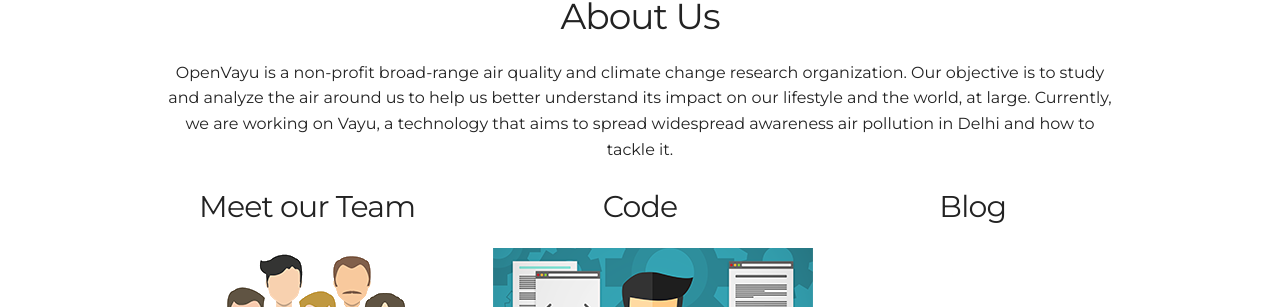
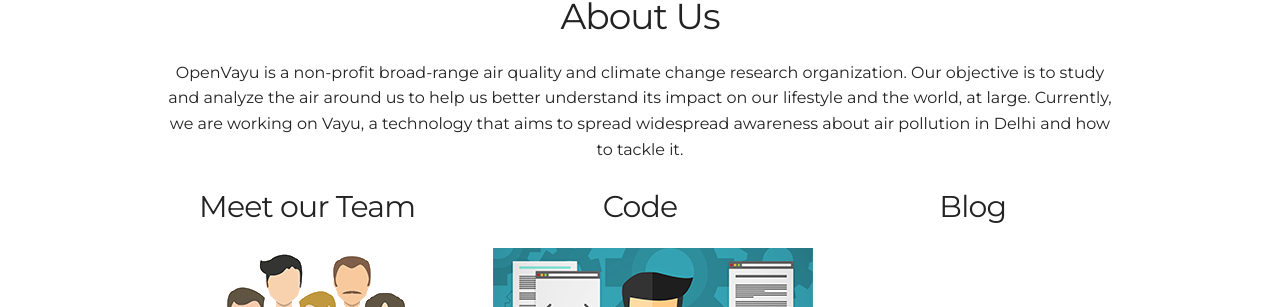
Before and after one commit to disha-surana/ChaitanyaBaweja.github.io, a Jekyll site: the page built from index.html, in a window 1280 px wide and 900 px high, scrolled down 727 px. Shown: the part 197-504 px from the top of the window. Built offline with Jekyll 4.4.1, drawn with Linux system fonts in a browser that asks for light colours.

Commit message:
Update _config.yml

```diff
--- a/_config.yml
+++ b/_config.yml
@@ -6,10 +6,10 @@ description: A non-profit broad-range air quality and climate change research or
 
 # User settings
 username: OpenVayu
-user_description: OpenVayu is a non-profit broad-range air quality and climate change research organization. Our objective is to study and analyze the air around us to help us better understand its impact on our lifestyle and the world, at large. Currently, we are working on Vayu, a technology that aims to spread widespread awareness air pollution in Delhi and how to tackle it.
+user_description: OpenVayu is a non-profit broad-range air quality and climate change research organization. Our objective is to study and analyze the air around us to help us better understand its impact on our lifestyle and the world, at large. Currently, we are working on Vayu, a technology that aims to spread widespread awareness about air pollution in Delhi and how to tackle it.
 user_title: See The Air Around Us
 email: vayu.airquality@gmail.com
-twitter_username: Vayu25488735
+twitter_username: OpenVayu
 github_username:  ChaitanyaBaweja
 gplus_username:  openvayu
 
```
